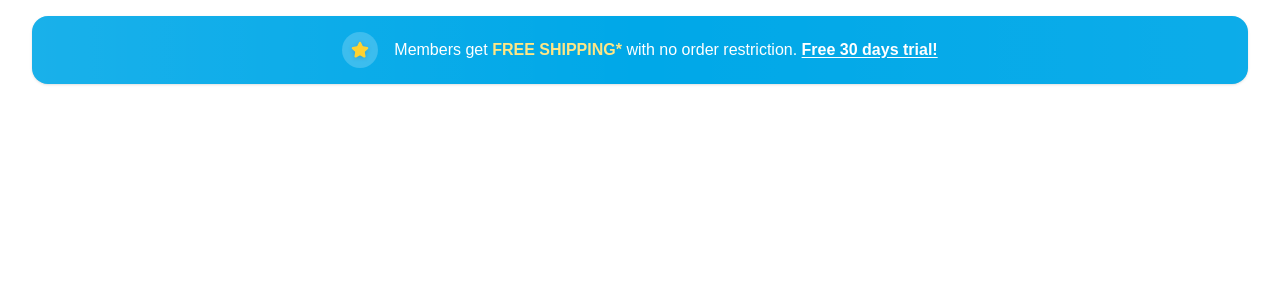
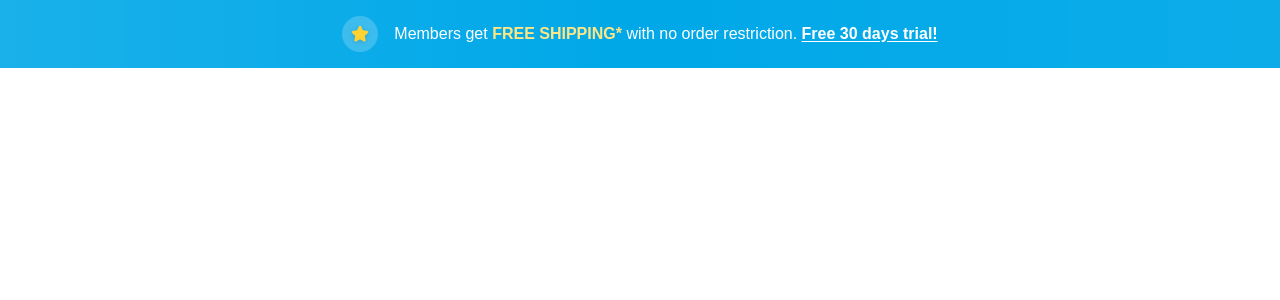
Before and after one commit to Bhumikaa71/Voltora-Frontend, a Next.js app: page /landingpage/banner in a window 1280 px wide. Shown: the top 300 px of the page. Built offline with nearby package versions, Linux system fonts and the light colour scheme.

Commit message:
minor changes

```diff
--- a/app/landingpage/banner/page.tsx
+++ b/app/landingpage/banner/page.tsx
@@ -6,13 +6,12 @@ import { Star } from "lucide-react";
 
 const Banner = () => {
   return (
-    <div className="w-full px-4 sm:px-6 lg:px-8 py-4">
-      <div className="max-w-7xl mx-auto">
-        <div className="relative overflow-hidden rounded-2xl bg-[#00A8E8] shadow-sm">
+    <div className="w-full bg-[#00A8E8]">
+      <div className="relative overflow-hidden">
         {/* Soft shine effect */}
         <div className="absolute inset-0 bg-gradient-to-r from-white/10 via-transparent to-white/5 pointer-events-none" />
 
-          <div className="relative flex items-center justify-center gap-3 sm:gap-4 px-5 py-3.5 sm:py-4">
+        <div className="relative flex items-center justify-center gap-3 sm:gap-4 px-4 sm:px-6 py-3.5 sm:py-4">
           {/* Star icon */}
           <div className="flex-shrink-0">
             <div className="w-8 h-8 sm:w-9 sm:h-9 rounded-full bg-white/20 flex items-center justify-center">
@@ -38,7 +37,6 @@ const Banner = () => {
         </div>
       </div>
     </div>
-    </div>
   );
 };
 
```
Lines whose indentation alone changed are shown as unchanged.
